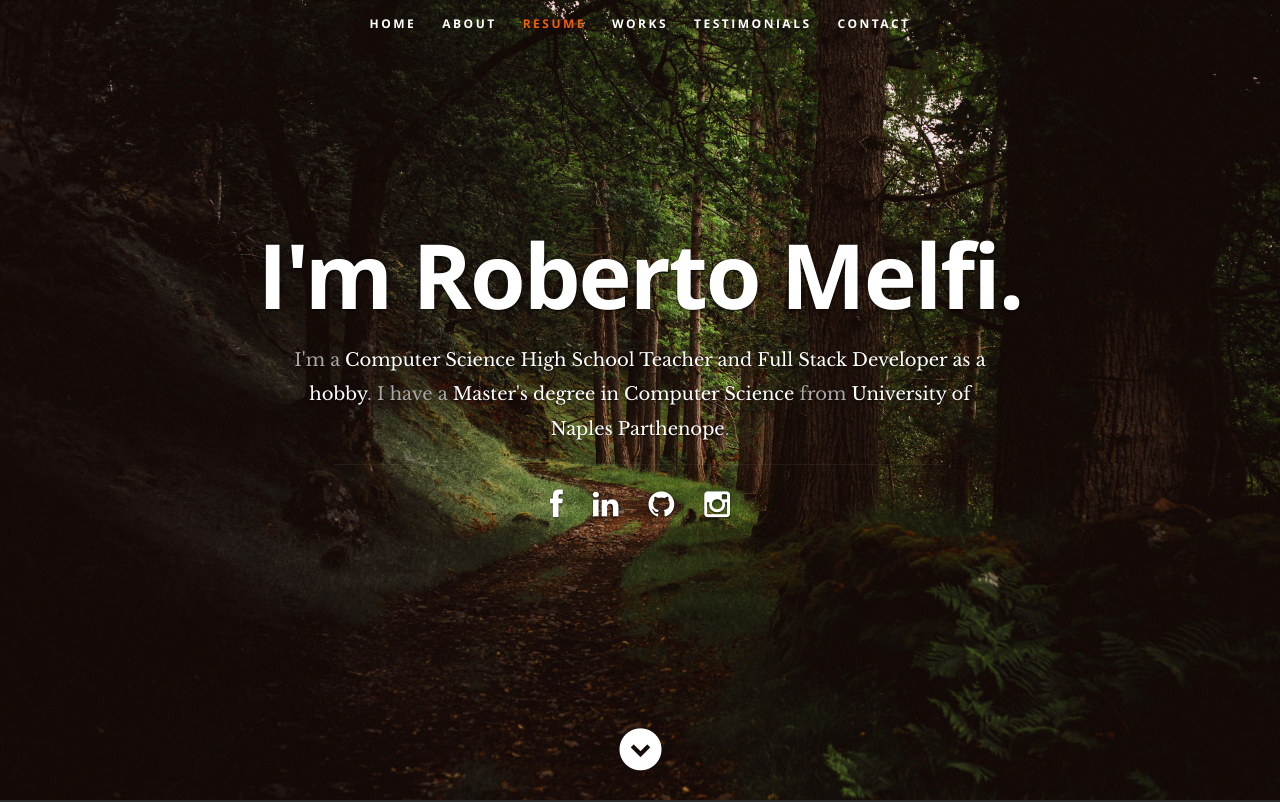
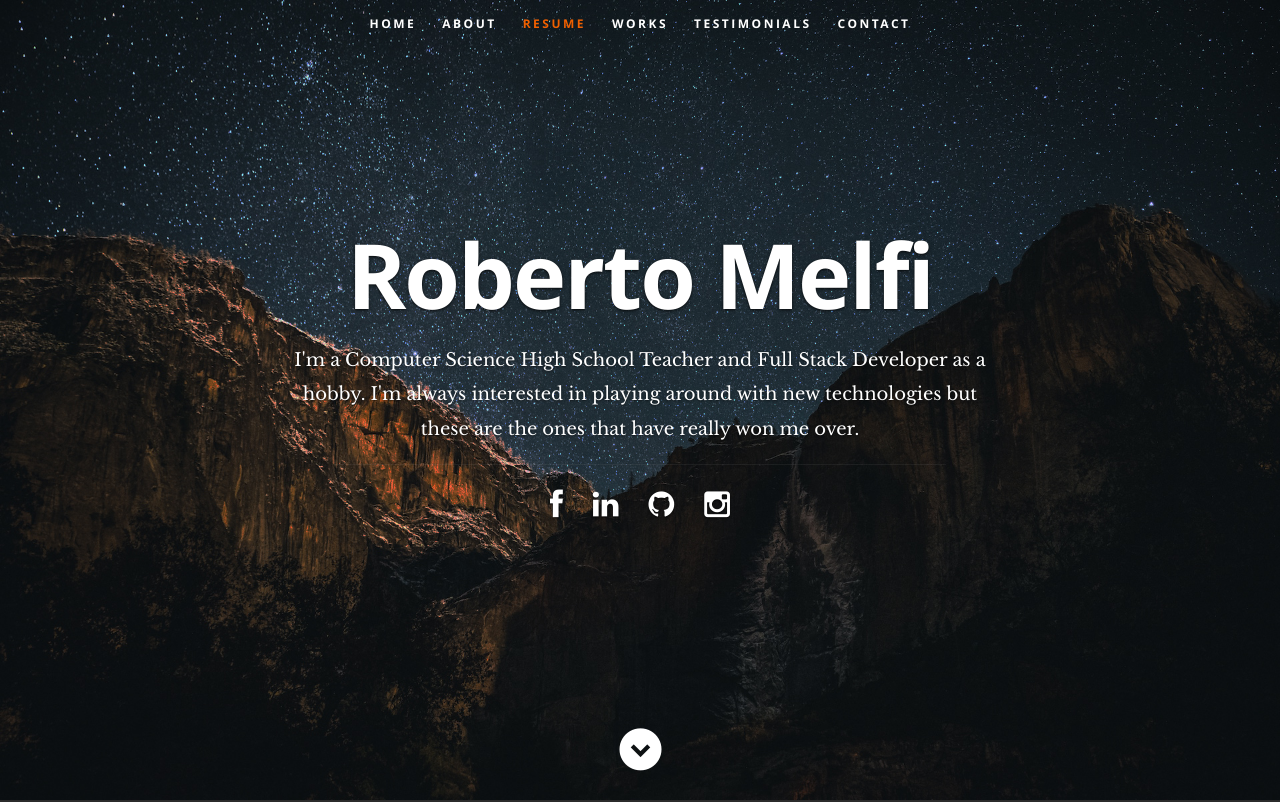
Before and after one commit to robmelfi/robmelfi.github.io, a React (Create React App) app: page / in a window 1280 px wide. Shown: the top 802 px of the page. Built offline with nearby package versions, Linux system fonts and the light colour scheme.

Commit message:
improvements

```diff
--- a/public/css/layout.css
+++ b/public/css/layout.css
@@ -66,7 +66,7 @@ header .banner-text h1 {
 }
 header .banner-text h3 {
    font: 18px/1.9em 'librebaskerville-regular', serif;
-   color: #A8A8A8;
+   color: #ffffff;
    margin: 0 auto;
    width: 70%;
    text-shadow: 0px 1px 2px rgba(0, 0, 0, .5);
--- a/public/resumeData.json
+++ b/public/resumeData.json
@@ -2,7 +2,7 @@
   "main": {
     "name":"Roberto Melfi",
     "occupation":"Computer Science High School Teacher and Full Stack Developer as a hobby",
-    "description":"I have a ",
+    "description":"I'm always interested in playing around with new technologies but these are the ones that have really won me over",
     "school":"University of Naples Parthenope",
     "degree":"Master's degree in Computer Science",
     "image":"profile_pic.png",
--- a/src/Components/About.js
+++ b/src/Components/About.js
@@ -11,7 +11,7 @@ class About extends Component {
         let zip;
         let phone;
         let email;
-        let resumeDownload;
+        // let resumeDownload;
 
         if (this.props.data) {
             name = this.props.data.name;
@@ -22,7 +22,7 @@ class About extends Component {
             zip = this.props.data.address.zip;
             phone = this.props.data.phone;
             email = this.props.data.email;
-            resumeDownload = this.props.data.resumedownload;
+            // resumeDownload = this.props.data.resumedownload;
         }
 
         return (
--- a/src/Components/Header.js
+++ b/src/Components/Header.js
@@ -6,8 +6,8 @@ class Header extends Component {
         let name;
         let occupation;
         let description;
-        let school;
-        let degree;
+        // let school;
+        // let degree;
         // let city;
         let networks;
 
@@ -15,8 +15,8 @@ class Header extends Component {
             name = this.props.data.name;
             occupation = this.props.data.occupation;
             description = this.props.data.description;
-            school = this.props.data.school;
-            degree = this.props.data.degree;
+            // school = this.props.data.school;
+            // degree = this.props.data.degree;
             // city = this.props.data.address.city;
             networks = this.props.data.social.map(function (network) {
                 return <li key={network.name}><a href={network.url}><i className={network.className}></i></a></li>
@@ -44,9 +44,9 @@ class Header extends Component {
 
                 <div className="row banner">
                     <div className="banner-text">
-                        <h1 className="responsive-headline">I'm {name}.</h1>
+                        <h1 className="responsive-headline">{name}</h1>
                         <h3>
-                            I'm a <span>{occupation}</span>. {description} <span>{degree}</span> from <span>{school}</span>.
+                            I'm a <span>{occupation}</span>. {description}. {/*<span>{degree}</span> from <span>{school}</span>*/}
                         </h3>
                         <hr/>
                         <ul className="social">
```
Also changed, not shown: public/header-background.jpg (added), public/images/header-background.jpg.
